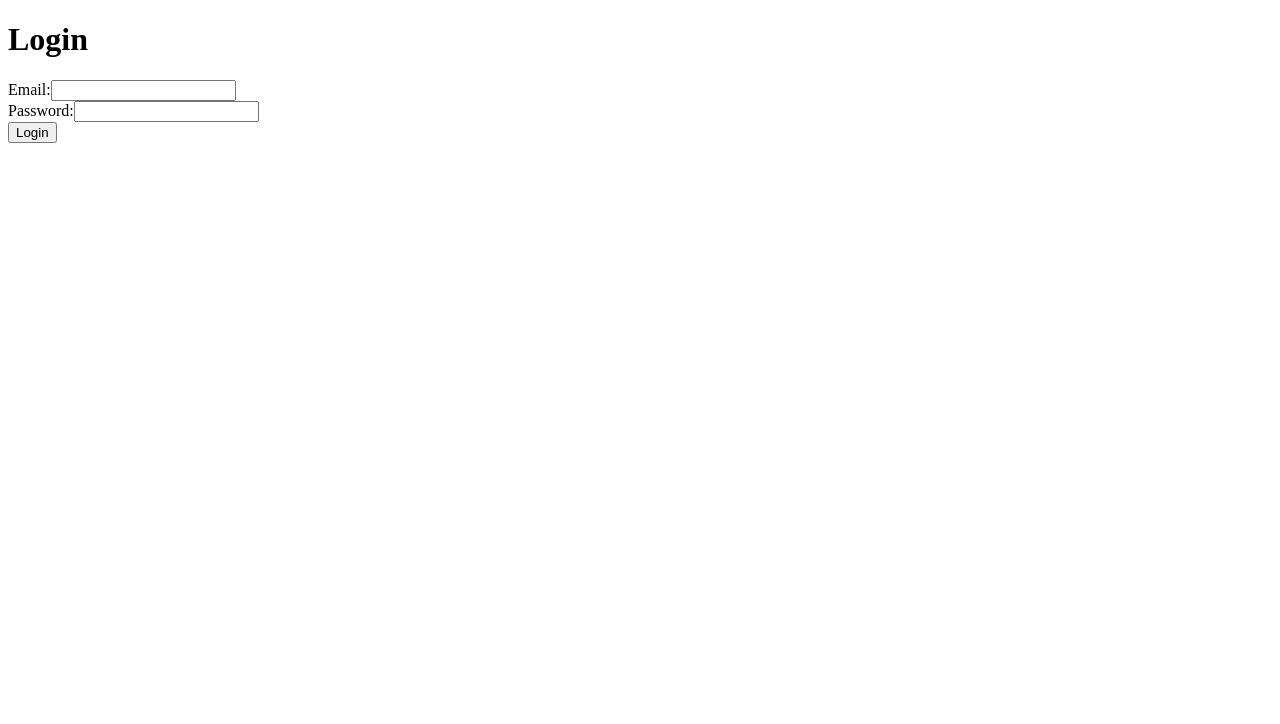
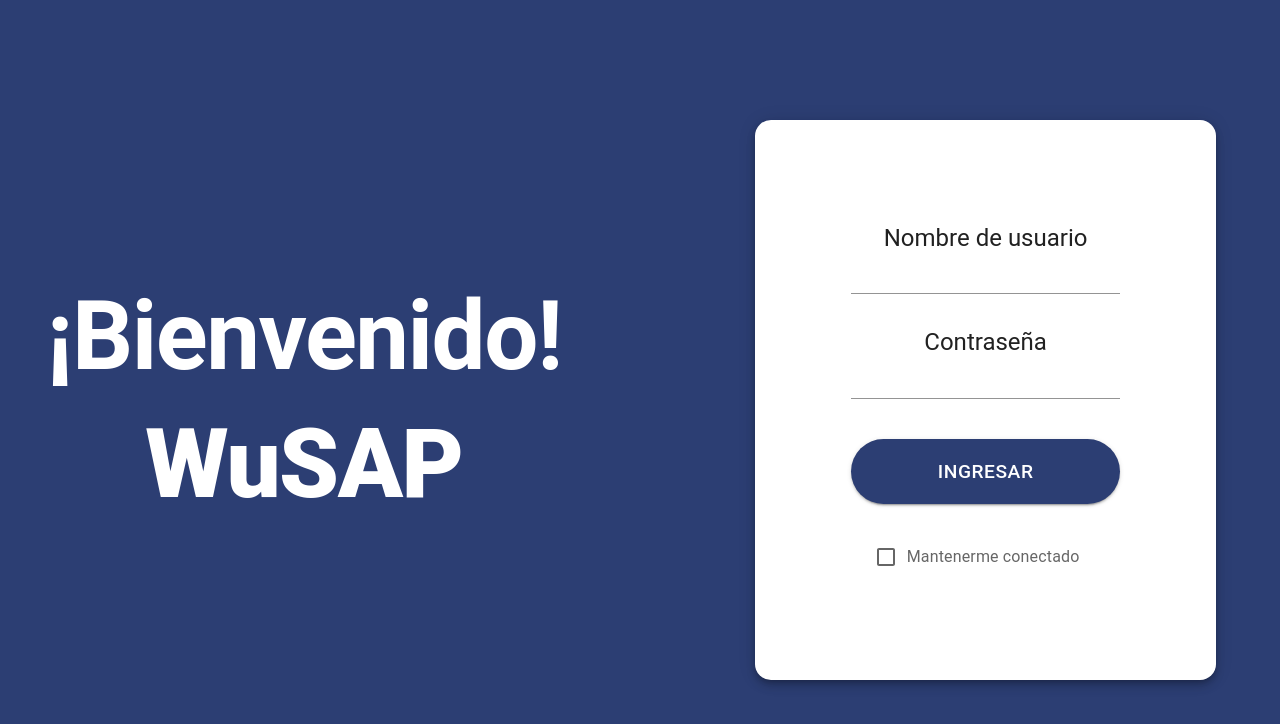
Before and after one commit to gmonmarr/WuSAP, a React (Vite) app in the folder frontend/: page /login in a window 1280 px wide. Shown: the top 724 px of the page. Built offline with nearby package versions, Linux system fonts and the light colour scheme.

Commit message:
login done

```diff
--- a/frontend/package.json
+++ b/frontend/package.json
@@ -10,6 +10,9 @@
     "preview": "vite preview"
   },
   "dependencies": {
+    "@emotion/react": "^11.14.0",
+    "@emotion/styled": "^11.14.0",
+    "@mui/material": "^6.4.8",
     "react": "^19.0.0",
     "react-dom": "^19.0.0",
     "react-router-dom": "^7.4.0"
@@ -19,10 +22,13 @@
     "@types/react": "^19.0.10",
     "@types/react-dom": "^19.0.4",
     "@vitejs/plugin-react-swc": "^3.8.0",
+    "autoprefixer": "^10.4.21",
     "eslint": "^9.21.0",
     "eslint-plugin-react-hooks": "^5.1.0",
     "eslint-plugin-react-refresh": "^0.4.19",
     "globals": "^15.15.0",
+    "postcss": "^8.5.3",
+    "tailwindcss": "^4.0.15",
     "vite": "^6.2.0"
   }
 }
--- /dev/null
+++ b/frontend/src/App.css
@@ -0,0 +1,13 @@
+/* App.css */
+
+* {
+    margin: 0;
+    padding: 0;
+    box-sizing: border-box;
+  }
+
+  html, body, #root {
+    height: 100vh;
+    width: 100vw;
+    overflow: hidden;
+  }
--- a/frontend/src/pages/Login.jsx
+++ b/frontend/src/pages/Login.jsx
@@ -1,43 +1,94 @@
 // src/pages/Login.jsx
 
-import React, { useState } from 'react';
+import React from "react";
+import { TextField, Button, Checkbox, FormControlLabel, Typography, Paper, Grid } from "@mui/material";
+import "../App.css";
 
 const Login = () => {
-  const [email, setEmail] = useState('');
-  const [password, setPassword] = useState('');
+  return (
+    <Grid container className="app-background" alignItems="center" justifyContent="space-between" style={{ height: "100vh", backgroundColor: "#2C3E73", padding: "0 5%" }}>
+      {/* Left Section */}
+      <Grid item xs={5} style={{ display: "flex", flexDirection: "column", alignItems: "center", justifyContent: "center", color: "white" }}>
+        <Typography variant="h1" fontWeight="bold">¡Bienvenido!</Typography>
+        <Typography variant="h1" fontWeight="900" mt={2}>WuSAP</Typography>
+      </Grid>
 
-  const handleSubmit = (e) => {
-    e.preventDefault();
-    // Add login logic here (e.g., API call)
-    console.log('Login submitted:', { email, password });
-  };
-
-  return (
-    <div>
-      <h1>Login</h1>
-      <form onSubmit={handleSubmit}>
-        <div>
-          <label>Email:</label>
-          <input
-            type="email"
-            value={email}
-            onChange={(e) => setEmail(e.target.value)}
-            required
-          />
-        </div>
-        <div>
-          <label>Password:</label>
-          <input
-            type="password"
-            value={password}
-            onChange={(e) => setPassword(e.target.value)}
-            required
-          />
-        </div>
-        <button type="submit">Login</button>
-      </form>
-    </div>
+      {/* Right Section */}
+      <Paper elevation={6} style={{ borderRadius: 16, overflow: "hidden", width: "40%", maxWidth: "600px", padding: "6rem", backgroundColor: "white", minHeight: "70vh", display: "flex", flexDirection: "column", alignItems: "center", justifyContent: "center" }}>
+        <Typography variant="h5" gutterBottom>Nombre de usuario</Typography>
+        <TextField fullWidth variant="standard" />
+        <Typography variant="h5" gutterBottom style={{ marginTop: "2rem" }}>Contraseña</Typography>
+        <TextField fullWidth variant="standard" type="password" />
+        <Button
+          variant="contained"
+          fullWidth
+          style={{
+            backgroundColor: "#2C3E73",
+            color: "white",
+            marginTop: "2.5rem",
+            padding: "1rem",
+            borderRadius: "50px",
+            fontSize: "1.2rem",
+          }}
+        >
+          Ingresar
+        </Button>
+        <FormControlLabel
+          control={<Checkbox />}
+          label={<Typography variant="body1" color="textSecondary">Mantenerme conectado</Typography>}
+          style={{ marginTop: "2rem", display: "flex", justifyContent: "center" }}
+        />
+      </Paper>
+    </Grid>
   );
 };
 
 export default Login;
+
+
+
+/* Asi es para el registro
+import React from "react";
+import { TextField, Button, Checkbox, FormControlLabel, Typography, Paper, Grid } from "@mui/material";
+import "../App.css";
+
+const Login = () => {
+  return (
+    <Grid container className="app-background" alignItems="center" justifyContent="center" style={{ height: "100vh", backgroundColor: "#2C3E73" }}>
+      <Grid item xs={10} md={5} lg={4}>
+        <Paper elevation={6} style={{ padding: "3rem", borderRadius: 16, textAlign: "center" }}>
+          <Typography variant="h4" fontWeight="bold" color="#2C3E73">¡Bienvenido!</Typography>
+          <Typography variant="h3" fontWeight="900" mt={1} color="#2C3E73">
+            WuSAP
+          </Typography>
+          <Typography variant="h6" gutterBottom mt={4} textAlign="left">Nombre de usuario</Typography>
+          <TextField fullWidth variant="standard" />
+          <Typography variant="h6" gutterBottom mt={2} textAlign="left">Contraseña</Typography>
+          <TextField fullWidth variant="standard" type="password" />
+          <Button
+            variant="contained"
+            fullWidth
+            style={{
+              backgroundColor: "#2C3E73",
+              color: "white",
+              marginTop: "2rem",
+              padding: "0.8rem",
+              borderRadius: "50px",
+              fontSize: "1rem",
+            }}
+          >
+            Ingresar
+          </Button>
+          <FormControlLabel
+            control={<Checkbox />}
+            label={<Typography variant="body2" color="textSecondary">Mantenerme conectado</Typography>}
+            style={{ marginTop: "1rem", display: "flex", justifyContent: "center" }}
+          />
+        </Paper>
+      </Grid>
+    </Grid>
+  );
+};
+
+export default Login;
+*/
```
Also changed, not shown: 1 other file (tests, documents, lock files or other folders).
